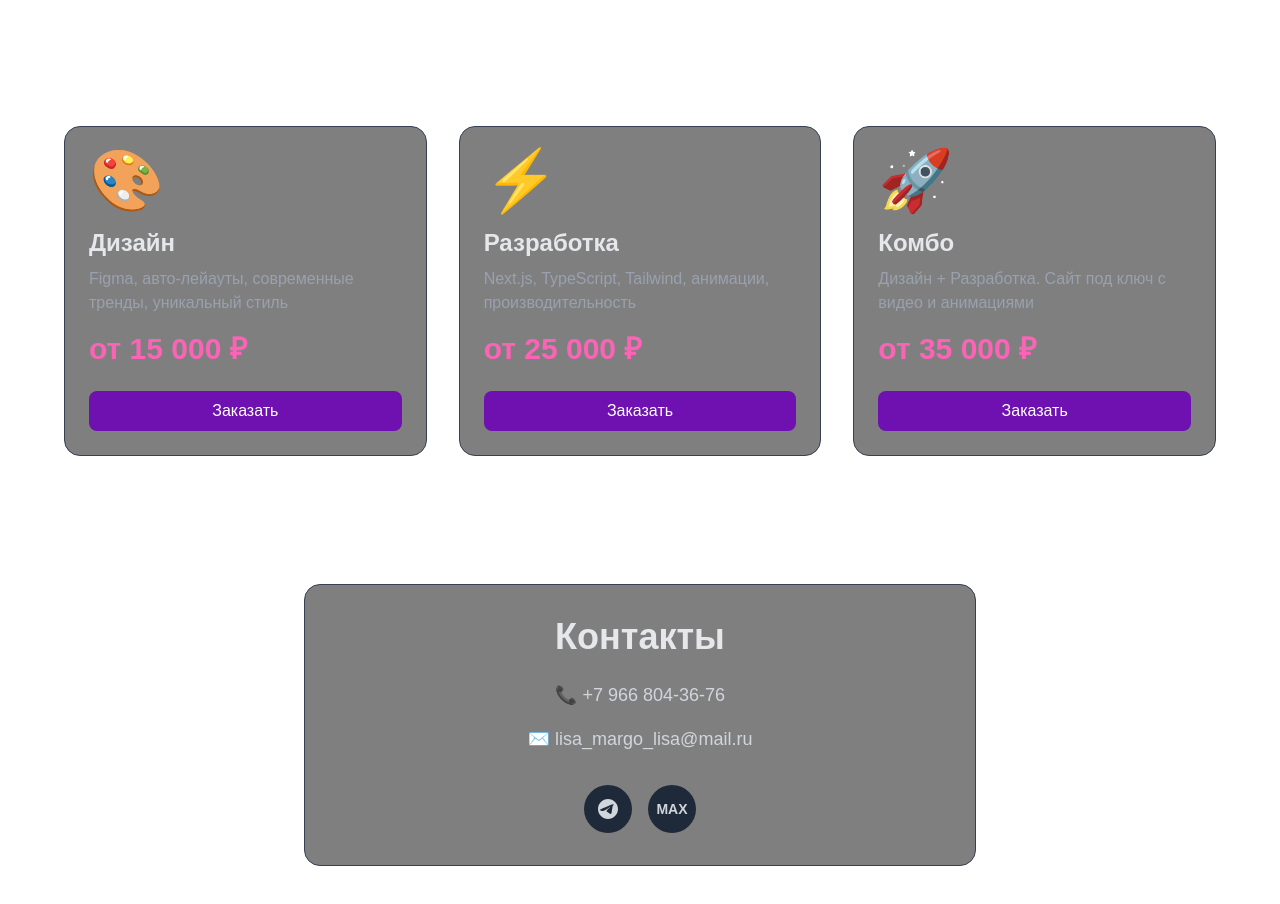
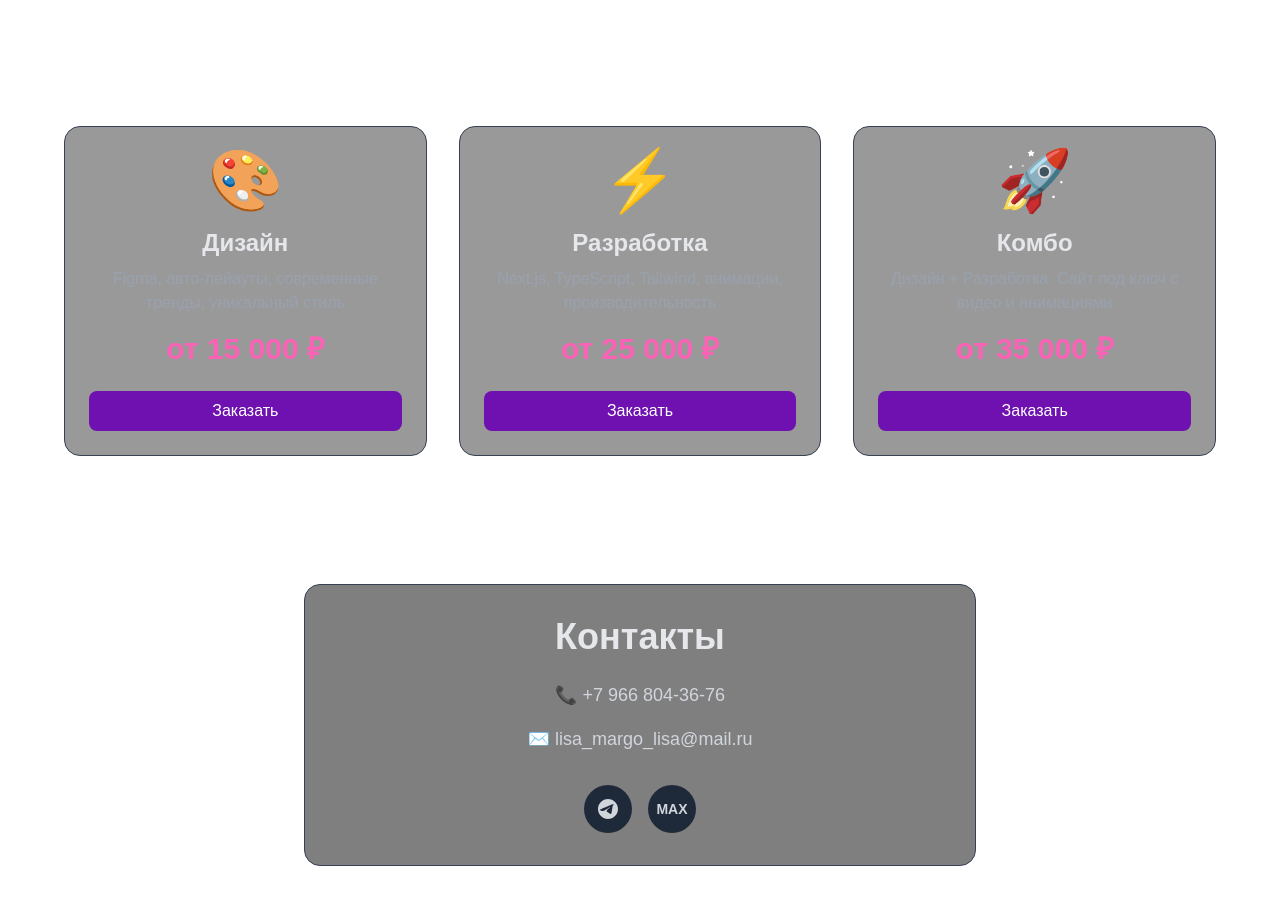
Before and after one commit to NoHead73/lisadesign, a Next.js app: page / in a window 1280 px wide. Shown: the part 1052-1956 px from the top of the page. Built offline with nearby package versions, Linux system fonts and the light colour scheme.

Commit message:
Карточки услуг: полупрозрачный фон + выравнивание по центру

```diff
--- a/app/page.tsx
+++ b/app/page.tsx
@@ -34,7 +34,7 @@ export default function Home() {
             {/* Очень тёмный градиент поверх */}
             <div className="fixed top-0 left-0 w-full h-full bg-black/70 -z-10" />
 
-            {/* Звёзды (белые точки) */}
+            {/* Звёзды */}
             <div className="fixed top-0 left-0 w-full h-full -z-5 opacity-60">
                 {[...Array(100)].map((_, i) => (
                     <div
@@ -112,7 +112,7 @@ export default function Home() {
                     </div>
                 </div>
 
-                {/* Карточки услуг */}
+                {/* Карточки услуг — ПОЛУПРОЗРАЧНЫЕ И ПО ЦЕНТРУ */}
                 <div className="container mx-auto px-4 py-10 md:py-16">
                     <div className="grid grid-cols-1 md:grid-cols-3 gap-6 md:gap-8 max-w-6xl mx-auto">
                         {[
@@ -137,13 +137,13 @@ export default function Home() {
                         ].map((card, idx) => (
                             <div
                                 key={idx}
-                                className="bg-black/50 backdrop-blur-sm rounded-2xl p-4 md:p-6 border border-gray-700 hover:border-purple-500 transition-all duration-300 hover:scale-105"
+                                className="bg-black/40 backdrop-blur-sm rounded-2xl p-4 md:p-6 border border-gray-700 hover:border-purple-500 transition-all duration-300 hover:scale-105 text-center"
                             >
                                 <div className="text-4xl md:text-6xl mb-3 md:mb-4">{card.icon}</div>
-                                <h3 className="text-xl md:text-2xl font-bold text-gray-200 mb-2">{card.title}</h3>
-                                <p className="text-gray-400 text-sm md:text-base mb-3 md:mb-4">{card.desc}</p>
-                                <p className="text-2xl md:text-3xl font-bold text-pink-400 mb-4 md:mb-6">{card.price}</p>
-                                <button className="w-full py-2 bg-purple-800 hover:bg-purple-700 rounded-lg transition-all duration-300 text-white text-sm md:text-base">
+                                <h3 className="text-xl md:text-2xl font-bold text-gray-200 mb-2 text-center">{card.title}</h3>
+                                <p className="text-gray-400 text-sm md:text-base mb-3 md:mb-4 text-center">{card.desc}</p>
+                                <p className="text-2xl md:text-3xl font-bold text-pink-400 mb-4 md:mb-6 text-center">{card.price}</p>
+                                <button className="w-full py-2 bg-purple-800 hover:bg-purple-700 rounded-lg transition-all duration-300 text-white text-sm md:text-base text-center">
                                     Заказать
                                 </button>
                             </div>
```
